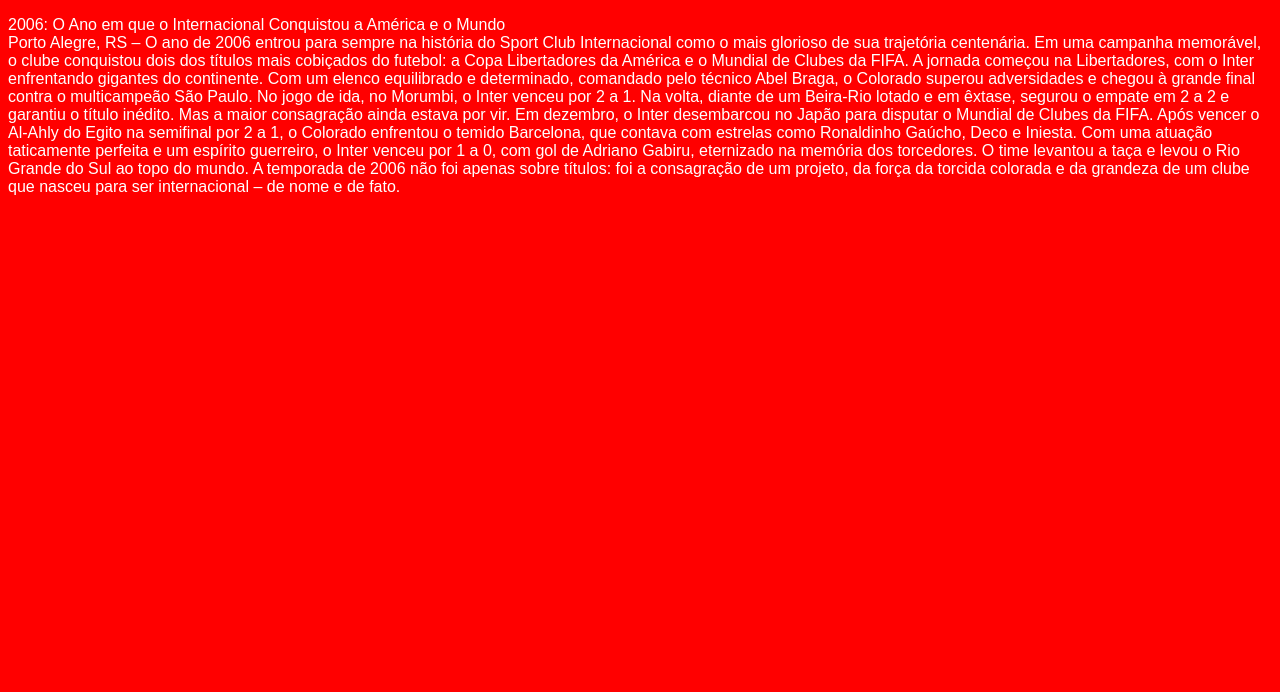
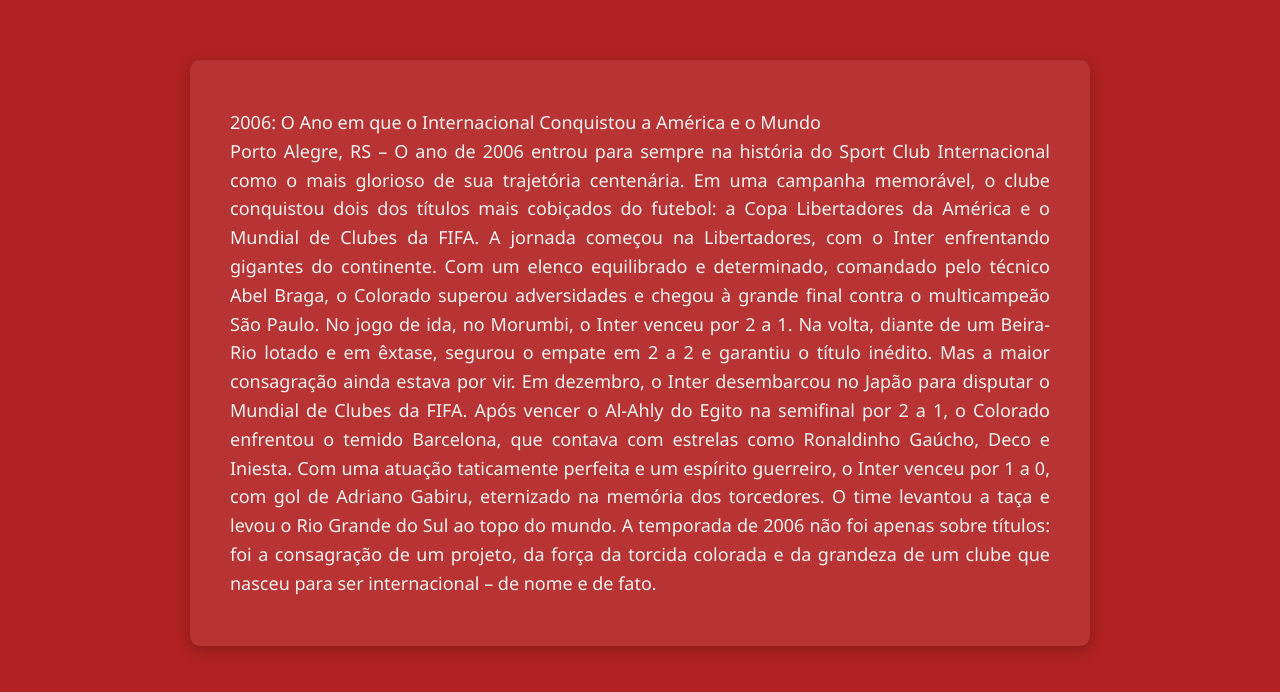
Before and after one commit to correasiaht/correasiaht.github.io, a plain HTML site: page 2006.html in a window 1280 px wide. Drawn offline with Linux system fonts and the light colour scheme.

Commit message:
Update 2006.css

```diff
--- a/2006.css
+++ b/2006.css
@@ -1,8 +1,43 @@
+
 body {
-    color: white;
-    background-color: red;
-    font-family: Arial, Helvetica, sans-serif ;
+    color: #fdfdfd;
+    background-color: #b22222;
+    font-family: 'Segoe UI', Tahoma, Geneva, Verdana, sans-serif;
+    margin: 0;
+    padding: 0;
+    line-height: 1.6;
 }
-.alanpa {
-    padding: 0px 50px;
+
+main {
+    max-width: 900px;
+    margin: 40px auto;
+    padding: 20px;
 }
+
+section {
+    background-color: rgba(255, 255, 255, 0.08);
+    padding: 30px 40px;
+    border-radius: 10px;
+    box-shadow: 0 4px 15px rgba(0, 0, 0, 0.25);
+    transition: transform 0.3s ease;
+}
+
+section:hover {
+    transform: scale(1.01);
+}
+
+section p {
+    color: #f1f1f1;
+    font-size: 18px;
+    text-align: justify;
+}
+
+@media (max-width: 600px) {
+    section {
+        padding: 20px;
+    }
+
+    section p {
+        font-size: 16px;
+    }
+}
```
